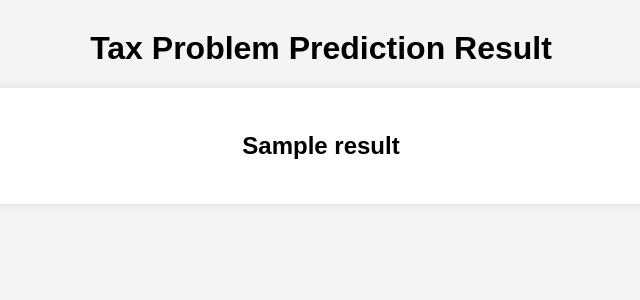
After one commit to AchrefBY/Tax-Problem-Predictor, a Flask app: template templates/result.html in a window 1280 px wide. The commit adds this page. Shown: the top 300 px of the page, without its empty margins (319-959 px from the left). Run offline with Flask 3, Linux system fonts and the light colour scheme; the template is opened without the code that fills it: most values are stand-ins (such as "Sample title", 1, 10 or a date in 2020).

Commit message:
first commit

```diff
--- /dev/null
+++ b/app.py
@@ -0,0 +1,75 @@
+# app.py
+
+from flask import Flask, render_template, request, redirect, url_for
+import joblib
+import pandas as pd
+
+app = Flask(__name__, template_folder='templates')
+
+@app.route('/', methods=['GET', 'POST'])
+def index():
+    result = None
+    if request.method == 'POST':
+        # Get user input from the form
+        entreprise_id = int(request.form['entreprise_id'])
+        industrie = request.form['industrie']
+        chiffre_affaires = int(request.form['chiffre_affaires'])
+        depenses = int(request.form['dépenses'])
+        employes = int(request.form['employés'])
+        categorie_actifs = request.form['catégorie_d\'actifs']
+        valeur_actifs = int(request.form['valeur_d\'actifs'])
+        age_actifs = int(request.form['âge_d\'actifs'])
+        imposition_eval = int(request.form['imposition_supplémentaire_évaluée'])
+        creances_irrecouvrables = int(request.form['créances_irrécouvrables'])
+
+        # Load the trained model
+        trained_rf_model = joblib.load('trained_rf_model.pkl')
+
+        # Load the column order of the training data
+        model_columns = joblib.load('model_columns.pkl')
+
+        # Create a DataFrame from user input
+        user_input = pd.DataFrame({
+            'entreprise_id': [entreprise_id],
+            'industrie': [industrie],
+            'chiffre_affaires': [chiffre_affaires],
+            'dépenses': [depenses],
+            'employés': [employes],
+            'catégorie_d\'actifs': [categorie_actifs],
+            'valeur_d\'actifs': [valeur_actifs],
+            'âge_d\'actifs': [age_actifs],
+            'imposition_supplémentaire_évaluée': [imposition_eval],
+            'créances_irrécouvrables': [creances_irrecouvrables]
+        })
+
+        # Preprocess user input
+        user_input = pd.get_dummies(user_input, columns=['industrie', 'catégorie_d\'actifs'])
+
+        # Add missing columns if any
+        for col in model_columns:
+            if col not in user_input.columns:
+                user_input[col] = 0
+
+        # Reorder columns to match the model's expected input
+        user_input = user_input[model_columns]
+
+        # Predict using the trained model
+        prediction = trained_rf_model.predict(user_input)
+
+        if prediction[0] == 0:
+            result = "No tax problem is predicted for the company."
+        else:
+            result = "A tax problem is predicted for the company."
+
+        return redirect(url_for('show_result', prediction=result))
+
+    return render_template('index.html')
+@app.route('/result')
+def show_result():
+    # Get the prediction result from the query parameters
+    result = request.args.get('prediction')
+
+    return render_template('result.html', result=result)
+
+if __name__ == '__main__':
+    app.run(debug=True)
--- a/styles.css
+++ b/static/styles.css
@@ -1,5 +1,3 @@
-/* Add your CSS styles here */
-
 body {
     font-family: Arial, sans-serif;
     margin: 0;
--- a/index.html
+++ b/templates/index.html
@@ -2,7 +2,7 @@
 <html>
 <head>
     <title>Tax Problem Predictor</title>
-    <link rel="stylesheet" type="text/css" href="styles.css">
+    <link rel="stylesheet" type="text/css" href="{{ url_for('static', filename='styles.css') }}">
 </head>
 <body>
     <h1>Tax Problem Predictor</h1>
--- /dev/null
+++ b/templates/result.html
@@ -0,0 +1,46 @@
+<!DOCTYPE html>
+<html>
+<head>
+    <title>Tax Problem Prediction Result</title>
+    <link rel="stylesheet" type="text/css" href="{{ url_for('static', filename='styles.css') }}">
+    <style>
+        body {
+            font-family: Arial, sans-serif;
+            margin: 0;
+            padding: 0;
+            background-color: #f4f4f4;
+        }
+
+        .container {
+            width: 80%;
+            margin: auto;
+            overflow: hidden;
+        }
+
+        h1 {
+            text-align: center;
+            margin-top: 30px;
+        }
+
+        #result {
+            background: #ffffff;
+            padding: 20px;
+            border-radius: 5px;
+            box-shadow: 0px 0px 10px rgba(0, 0, 0, 0.1);
+            text-align: center;
+            margin-top: 20px;
+        }
+
+        p {
+            font-size: 24px;
+            font-weight: bold;
+        }
+    </style>
+</head>
+<body>
+    <h1>Tax Problem Prediction Result</h1>
+    <div id="result">
+        <p>{{ result }}</p>
+    </div>
+</body>
+</html>
```
